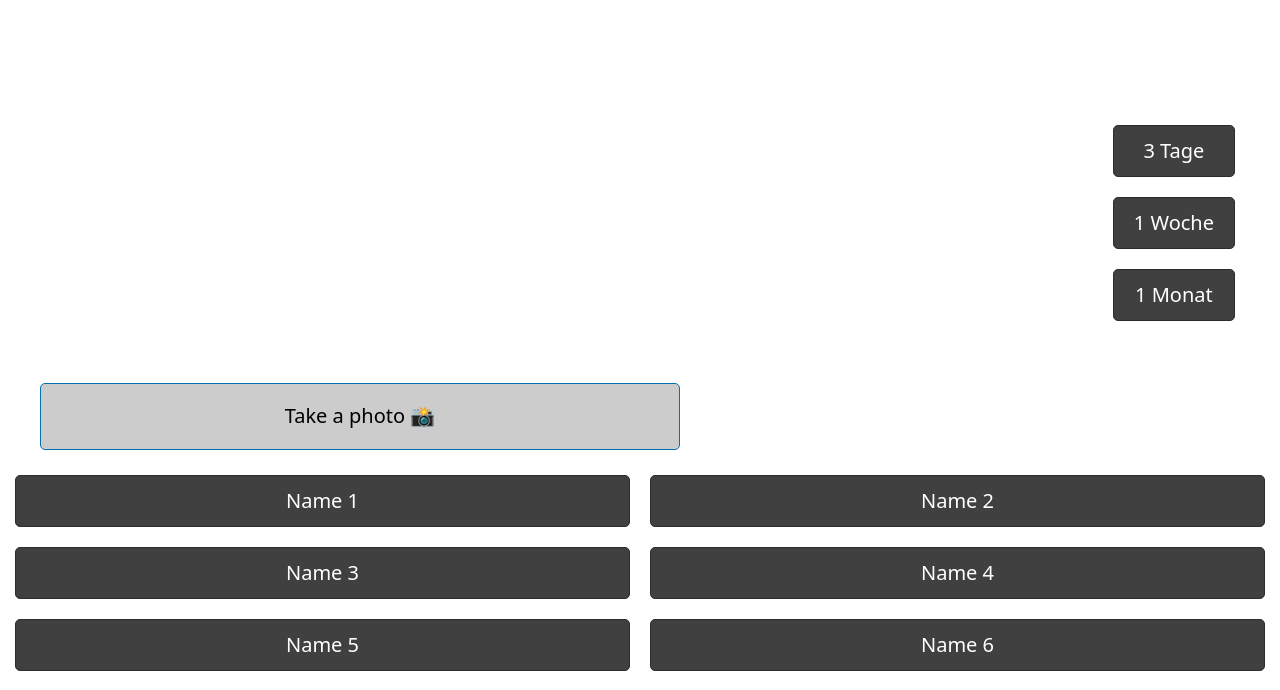
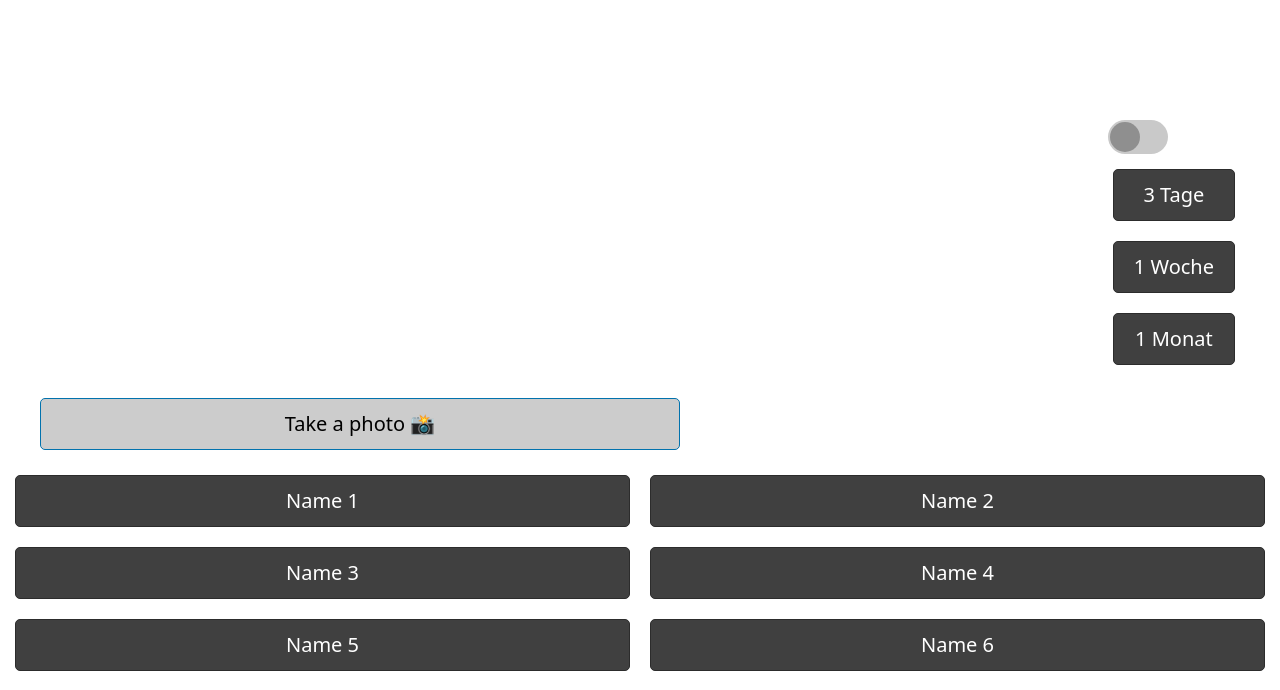
Before and after one commit to FelixMarschall/thecoolvision, a Flask app: page / in a window 1280 px wide. Shown: the top 690 px of the page. Run offline with Flask 3, Linux system fonts and the light colour scheme.

Commit message:
[feature] Update button styling and begun remove product functionality

```diff
--- a/app/main.py
+++ b/app/main.py
@@ -16,9 +16,9 @@ def index():
 def add_product():
  pass
 
-@app.route('/remove_product', methods=['POST'])
+@app.route('/remove_product')
 def remove_product():
- pass
+    return render_template('remove_item.html')
 
 i = 0
 @app.route('/process_video', methods=['POST'])
--- a/app/static/css/custom.css
+++ b/app/static/css/custom.css
@@ -30,6 +30,7 @@
     display: flex;
     align-items: start;
     justify-content: space-between;
+    overflow: hidden;
 }
 
 .button-column {
@@ -77,7 +78,7 @@
 
 .photo-button-overlay {
     position: absolute;
-    top: 85%; left: 0;
+    left: 0;
     width: 100%;
     display: flex;
     justify-content: center;
@@ -113,7 +114,76 @@
     bottom: 0;
     width: 100%;
     padding: 10px;
-    background-color: rgba(128, 128, 128, 0.4); /* semi-transparent grey */
+    background-color: rgba(128, 128, 128, 0.4);
     color: rgb(0, 0, 0);
     text-align: center;
 }
+
+.toggle-switch {
+    position: relative;
+    display: inline-block;
+    width: 60px;
+    height: 34px;
+}
+
+.toggle-input {
+    display: none;
+}
+
+.toggle-label {
+    position: absolute;
+    top: 0;
+    left: 0;
+    width: 100%;
+    height: 100%;
+    background-color: rgb(201, 201, 201);
+    border-radius: 34px;
+    cursor: pointer;
+    transition: background-color 0.3s;
+}
+
+.toggle-label:before {
+    content: "";
+    position: absolute;
+    top: 2px;
+    left: 2px;
+    width: 30px;
+    height: 30px;
+    background-color: #8f8f8f;
+    border-radius: 50%;
+    transition: transform 0.3s;
+}
+
+.toggle-input:checked + .toggle-label {
+    background-color: #353535;
+}
+
+.toggle-input:checked + .toggle-label:before {
+    transform: translateX(26px);
+}
+
+.rows {
+    display: flex;
+    flex-direction: column;
+    width: 100%;
+}
+.row {
+    display: flex;
+    align-items: center;
+    padding: 10px;
+    border-bottom: 1px solid #ccc;
+}
+.row img {
+    width: 50px;
+    height: 50px;
+    border-radius: 50%;
+    margin-right: 20px;
+}
+.row .text {
+    flex-grow: 1;
+}
+.row .trash-icon {
+    width: 24px;
+    height: 24px;
+    cursor: pointer;
+}
--- a/app/templates/index.html
+++ b/app/templates/index.html
@@ -13,6 +13,7 @@
 </head>
 
 <body>
+
     <div class="container">
         <div class="video-container" width="640" height="450" onclick="takePhoto()">
             <video class="video-feed" id="webcamVideo" autoplay></video>
@@ -21,10 +22,16 @@
         </div>
 
         <div class="button-column mhd-buttons">
+            <div class="toggle-switch">
+                <input type="checkbox" id="toggle" class="toggle-input">
+                <label for="toggle" class="toggle-label"></label>
+            </div>
+
             <button class="btn-mhd" id="days-button" onclick="selectButton(this.id)">3 Tage</button>
             <button class="btn-mhd" id="weeks-button" onclick="selectButton(this.id)">1 Woche</button>
             <button class="btn-mhd" id="months-button" onclick="selectButton(this.id)">1 Monat</button>
         </div>
+
     </div>
 
     <div class="button-grid names-grid">
@@ -39,8 +46,10 @@
     <div class="button-row general-controls">
         <button class="pico-background-orange-350 big-button-action" onclick="abbrechen()">Abbrechen</button>
         <button class="pico-background-green-300 big-button-action" onclick="hinzufuegen()">Hinzufügen</button>
-        <button class="pico-background-orange-100 big-button-action" onclick="rausnehmen()">Rausnehmen</button>
+        <button class="pico-background-orange-100 big-button-action" onclick="window.location.href='/remove_product'">Rausnehmen</button>
     </div>
+
+
 
     <script>
         function selectButton(selectedId) {
@@ -63,12 +72,6 @@
                 button.classList.add('selected');
             }
         }
-
-        function rausnehmen() {
-            var selectedButtons = document.querySelectorAll('.selected');
-            console.log(selectedButtons);
-
-                }
 
         function hinzufuegen() {
 
@@ -96,8 +99,6 @@
             }
         </script>
 
-        </script>
-
         <script src="{{ url_for('static', filename='js/send_video.js') }}"></script>
     </body>
 
```
Also changed, not shown: app/templates/remove_item.html (added, +34 -0 lines). Lines whose indentation alone changed are shown as unchanged.
